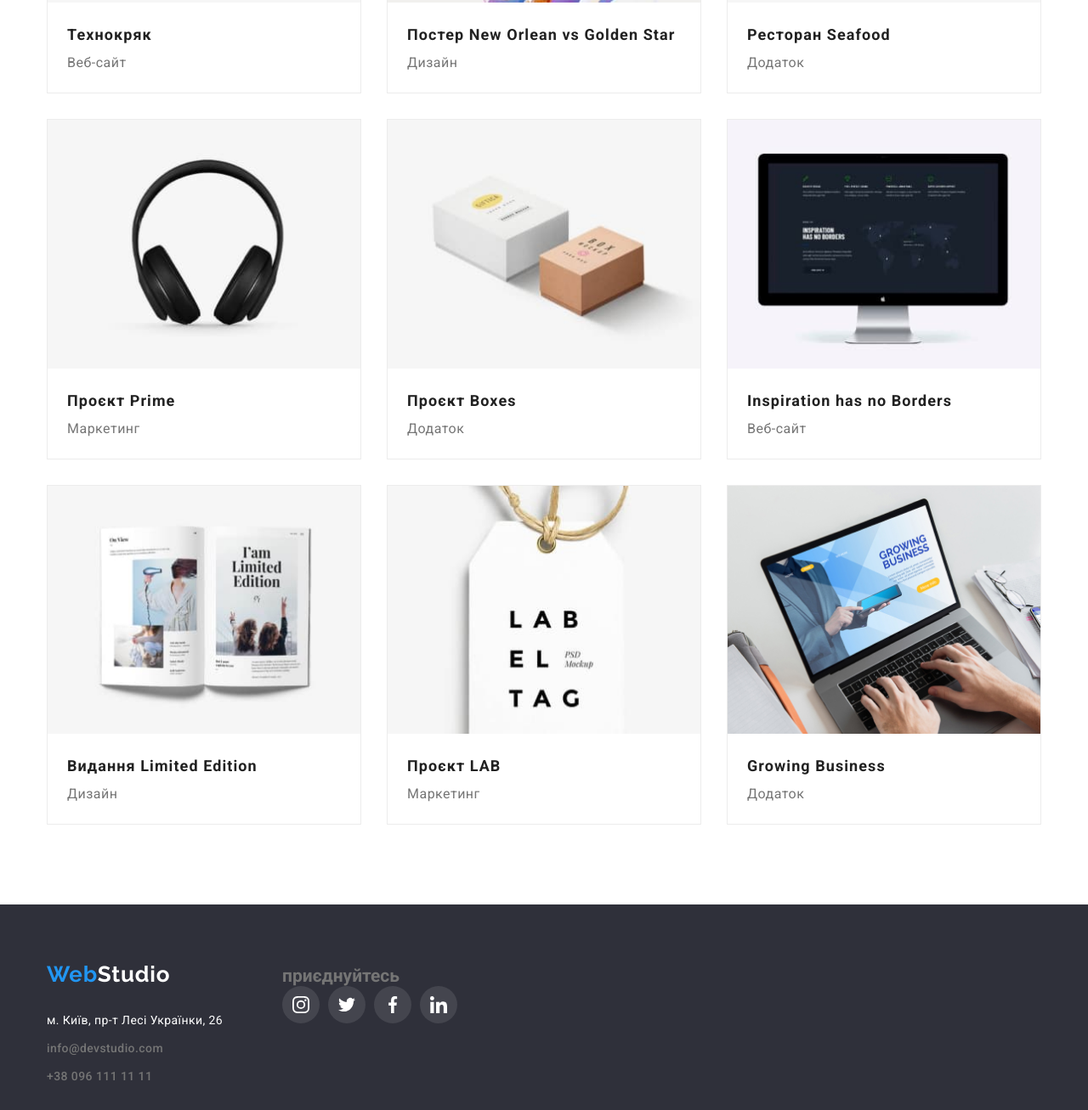
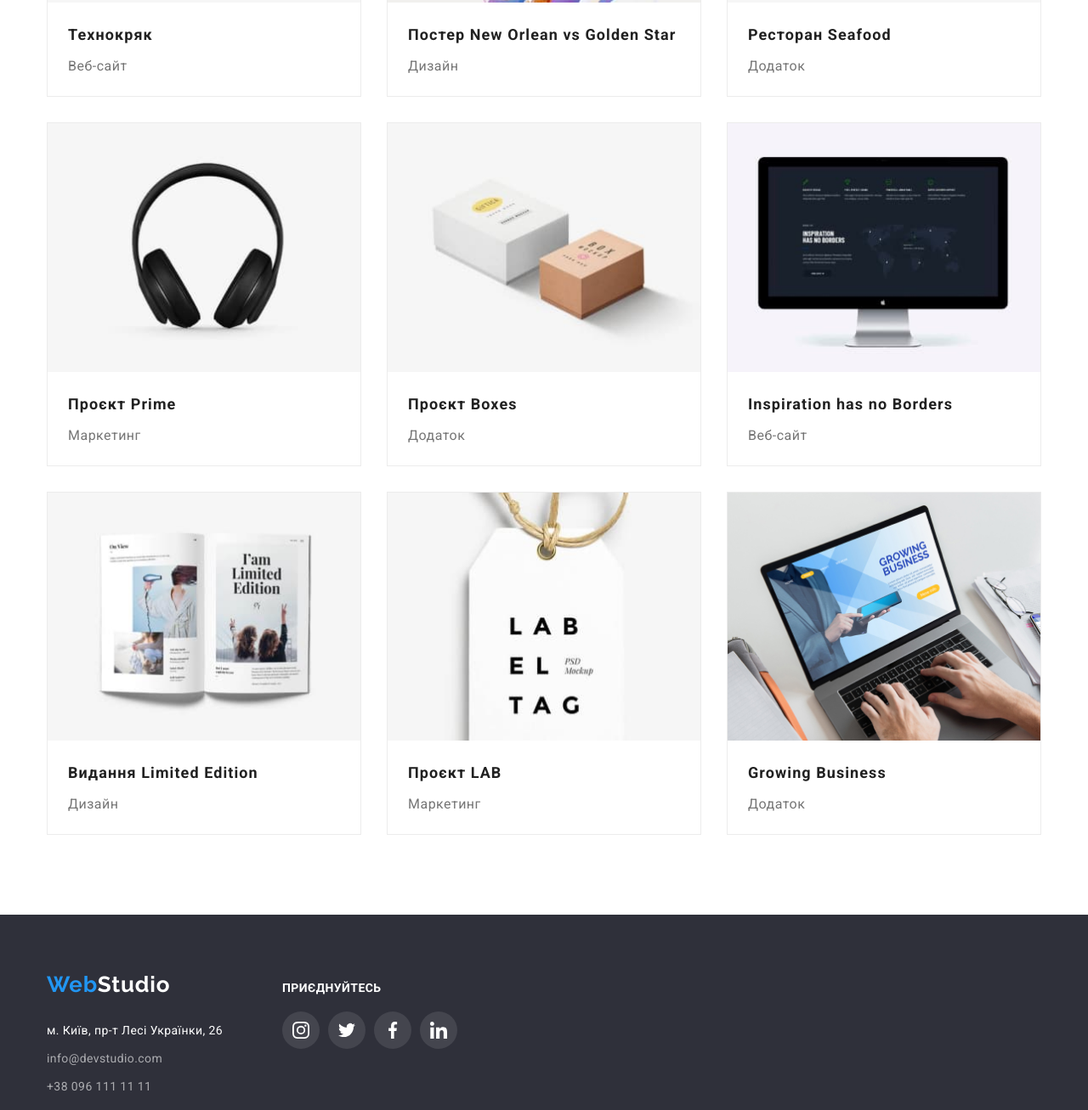
Before and after one commit to Skripnuyk/goit-markup-hw-04, a plain HTML site: page portfolio.html in a window 1280 px wide. Shown: the part 553-1860 px from the top of the page at 85% size. Drawn offline with nearby package versions, Linux system fonts and the light colour scheme.

Commit message:
HW-4 Finish-1

```diff
--- a/css/styles.css
+++ b/css/styles.css
@@ -17,6 +17,7 @@
   --secondary-logo-color: #000000;
   --box-color-gray: #eeeeee;
   --box-color-portfolio: #ececec;
+  --primary-icon-color: #afb1b8;
 }
 .list {
   list-style: none;
@@ -239,13 +240,13 @@ img {
 }
 
 .icons-link {
-  width: 100%;
   height: 100%;
   background-color: var(--secondary-bg-color);
   border-radius: 4px;
   display: flex;
   align-items: center;
   justify-content: center;
+  margin-bottom: 30px;
 }
 
 .container-list {
@@ -353,7 +354,7 @@ img {
   display: flex;
   align-items: center;
   justify-content: center;
-  color: var(--primary-text-color);
+  color: var(--primary-icon-color);
 }
 .social-icon {
   fill: currentColor;
@@ -380,12 +381,12 @@ img {
 .clients-link {
   width: 100%;
   height: 100%;
-  border: 1px solid #afb1b8;
+  border: 1px solid var(--primary-icon-color);
   border-radius: 4px;
   display: flex;
   align-items: center;
   justify-content: center;
-  color: var(--primary-text-color);
+  color: var(--primary-icon-color);
 }
 
 .clients-icon {
@@ -441,7 +442,12 @@ img {
     0px 2px 2px rgba(0, 0, 0, 0.12);
 }
 
-.card-item:hover {
+.card-link {
+  display: block;
+}
+
+.card-link:hover,
+.card-link:focus {
   box-shadow: 0px 1px 1px rgba(0, 0, 0, 0.12), 0px 4px 4px rgba(0, 0, 0, 0.06),
     1px 4px 6px rgba(0, 0, 0, 0.16);
 }
@@ -458,9 +464,13 @@ img {
   border: 1px solid var(--box-color-portfolio);
 }
 
+.project-title-name {
+  padding-top: 20px;
+  padding-bottom: 20px;
+  padding-left: 24px;
+}
 .project-title {
-  width: 322px;
-  margin: 20px auto 0px;
+  padding-bottom: 4px;
   font-size: 18px;
   line-height: 2;
   letter-spacing: 0.06em;
@@ -469,8 +479,6 @@ img {
 
 .project-name {
   color: var(--primary-text-color);
-  width: 322px;
-  margin: 0px auto 20px;
   font-size: 16px;
   line-height: 1.88;
   letter-spacing: 0.03em;
@@ -515,8 +523,9 @@ img {
   letter-spacing: 0.03em;
 }
 .footer-contacts {
-  color: var(--secondary-link-color);
-
+  color: rgba(255, 255, 255, 0.6);
+  font-style: normal;
+  font-weight: 400;
   line-height: 1.71;
   letter-spacing: 0.03em;
 }
--- a/portfolio.html
+++ b/portfolio.html
@@ -92,9 +92,11 @@
             <li class="card-item">
               <a href="#" class="card-link"
                 ><img src="./images/site.jpg" alt="сайт на ноутбуці" />
+                <div class="project-title-name">
                   <h2 class="project-title">Технокряк</h2>
-                <p class="project-name">Веб-сайт</p></a
-              >
+                  <p class="project-name">Веб-сайт</p>
+                </div>
+              </a>
             </li>
             <li class="card-item">
               <a href="#" class="card-link"
@@ -102,9 +104,13 @@
                   src="./images/design.jpg"
                   alt="дизайн постеру два баскетболісти з м'ячем"
                 />
-                <h2 class="project-title">Постер New Orlean vs Golden Star</h2>
-                <p class="project-name">Дизайн</p></a
-              >
+                <div class="project-title-name">
+                  <h2 class="project-title">
+                    Постер New Orlean vs Golden Star
+                  </h2>
+                  <p class="project-name">Дизайн</p>
+                </div>
+              </a>
             </li>
             <li class="card-item">
               <a href="#" class="card-link"
@@ -112,23 +118,29 @@
                   src="./images/design-app.jpg"
                   alt="додаток для ресторану риба"
                 />
+                <div class="project-title-name">
                   <h2 class="project-title">Ресторан Seafood</h2>
-                <p class="project-name">Додаток</p></a
-              >
+                  <p class="project-name">Додаток</p>
+                </div>
+              </a>
             </li>
             <li class="card-item">
               <a href="#" class="card-link"
                 ><img src="./images/headphones.jpg" alt="Навушники" />
+                <div class="project-title-name">
                   <h2 class="project-title">Проєкт Prime</h2>
-                <p class="project-name">Маркетинг</p></a
-              >
+                  <p class="project-name">Маркетинг</p>
+                </div>
+              </a>
             </li>
             <li class="card-item">
               <a href="#" class="card-link"
                 ><img src="./images/boxes-app.jpg" alt="Додаток дві коробки" />
+                <div class="project-title-name">
                   <h2 class="project-title">Проєкт Boxes</h2>
-                <p class="project-name">Додаток</p></a
-              >
+                  <p class="project-name">Додаток</p>
+                </div>
+              </a>
             </li>
             <li class="card-item">
               <a href="#" class="card-link"
@@ -136,23 +148,29 @@
                   src="./images/site2.jpg"
                   alt="зображення сайта на моніторі"
                 />
+                <div class="project-title-name">
                   <h2 class="project-title">Inspiration has no Borders</h2>
-                <p class="project-name">Веб-сайт</p></a
-              >
+                  <p class="project-name">Веб-сайт</p>
+                </div>
+              </a>
             </li>
             <li class="card-item">
               <a href="#" class="card-link"
                 ><img src="./images/magazine.jpg" alt="дизайн журналу" />
+                <div class="project-title-name">
                   <h2 class="project-title">Видання Limited Edition</h2>
-                <p class="project-name">Дизайн</p></a
-              >
+                  <p class="project-name">Дизайн</p>
+                </div>
+              </a>
             </li>
             <li class="card-item">
               <a href="#" class="card-link"
                 ><img src="./images/tag.jpg" alt="бірка із літерами" />
+                <div class="project-title-name">
                   <h2 class="project-title">Проєкт LAB</h2>
-                <p class="project-name">Маркетинг</p></a
-              >
+                  <p class="project-name">Маркетинг</p>
+                </div>
+              </a>
             </li>
             <li class="card-item">
               <a href="#" class="card-link"
@@ -160,9 +178,11 @@
                   src="./images/design-app2.jpg"
                   alt="додаток відкритий на ноутбуці"
                 />
+                <div class="project-title-name">
                   <h2 class="project-title">Growing Business</h2>
-                <p class="project-name">Додаток</p></a
-              >
+                  <p class="project-name">Додаток</p>
+                </div>
+              </a>
             </li>
           </ul>
         </div>
@@ -203,7 +223,7 @@
           </address>
         </div>
         <div class="container-social">
-          <h2 class="footer-p">приєднуйтесь</h2>
+          <h2 class="footer-title">приєднуйтесь</h2>
           <ul class="list footer-social-list">
             <li class="footer-social-item">
               <a href="" class="footer-social-links">
```
Also changed, not shown: index.html (+21 -31 lines). Lines whose indentation alone changed are shown as unchanged.
